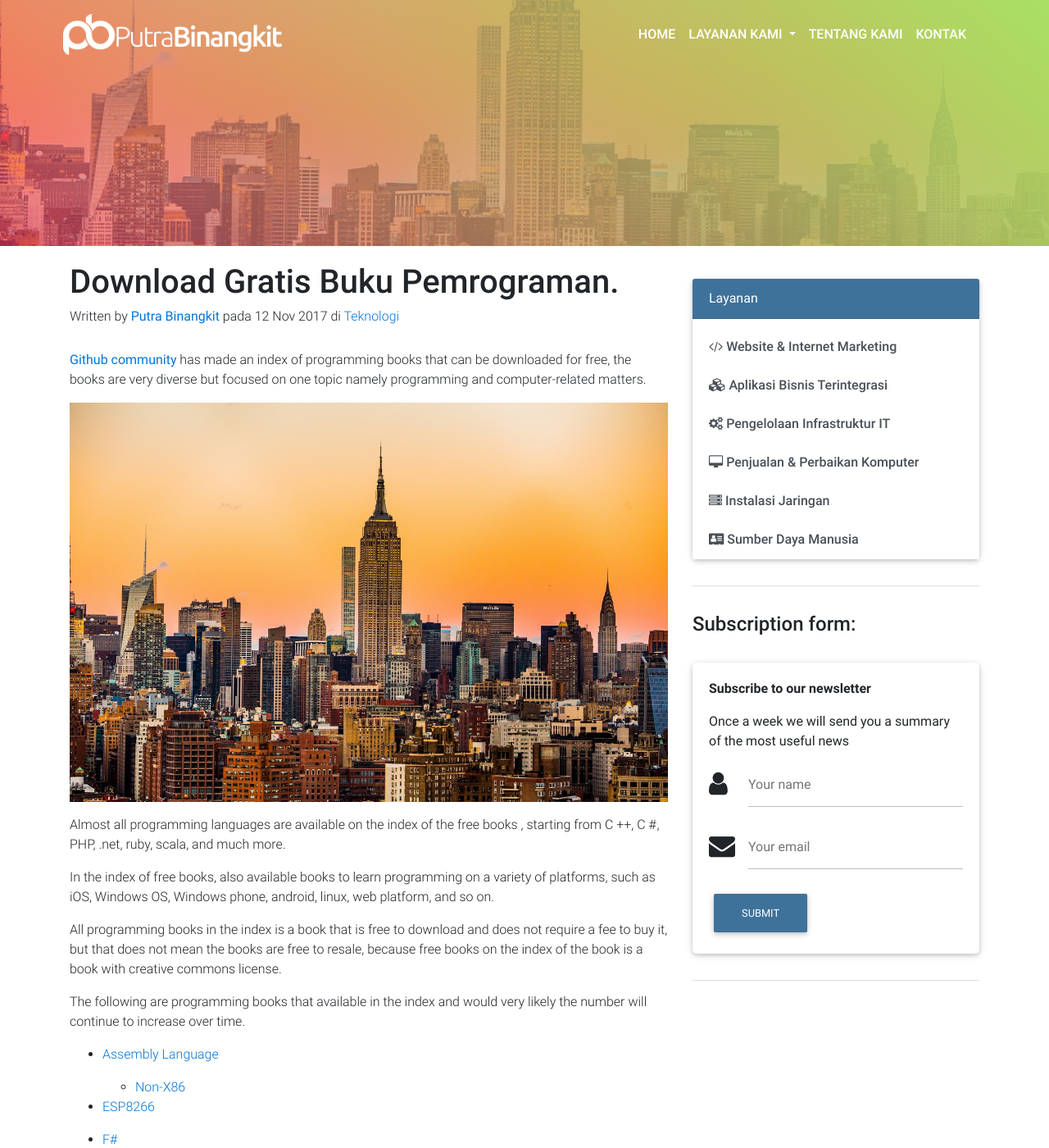
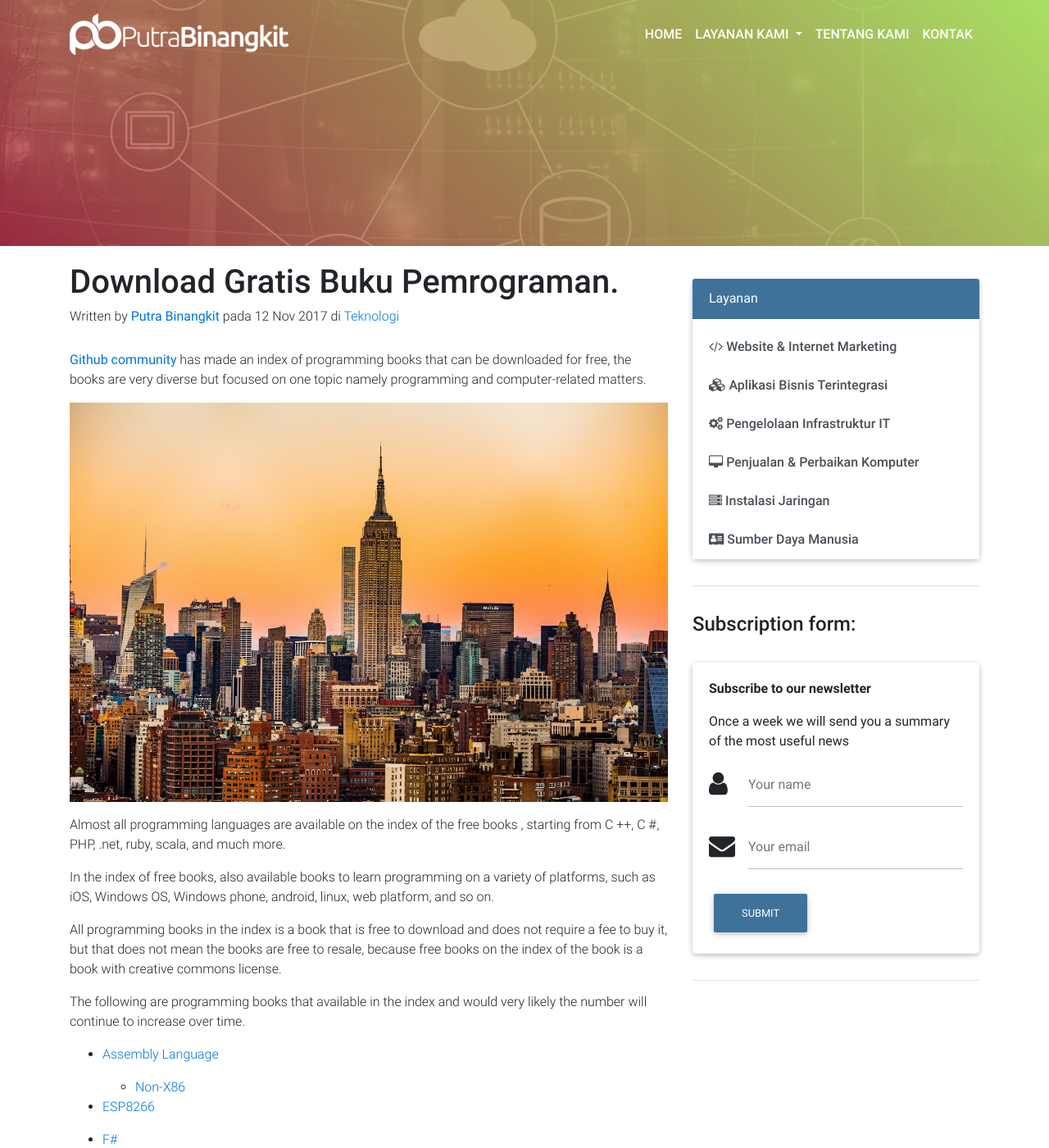
Before and after one commit to PutraBinangkit/putrabinangkit.github.io, a Jekyll site: the page built from _posts/2017-11-12-download-gratis-buku-pemrograman.markdown, in a window 1280 px wide and 1400 px high. Shown: the whole window at 82% size. Built offline with Jekyll 4.4.1, drawn with Linux system fonts in a browser that asks for light colours.

Commit message:
Update style.css

```diff
--- a/css/style.css
+++ b/css/style.css
@@ -4,14 +4,11 @@ body{
 	transition: background-color 1s ease;
 }
 
-.navbar-expand-lg {
-    background-color: #fff;
-    padding: 20px 0;
-    transition: all 0.3s;
-}
+
 .navbar-expand-lg {
     background-color: transparent;
     border: 0px;
+     transition: all 0.3s;
 }
 .topnavcol{
 	background: #FFFFFF;
@@ -39,7 +36,7 @@ body{
 
 }
 .intro2, .full-bg-imgs, .warnapanel{
-    background: url("../img/michael-discenza-199747.jpg")no-repeat center center;
+    background: url("../img/banner-2.jpg")no-repeat center center;
     background-size: cover;
     min-height: 300px;
 }
```
